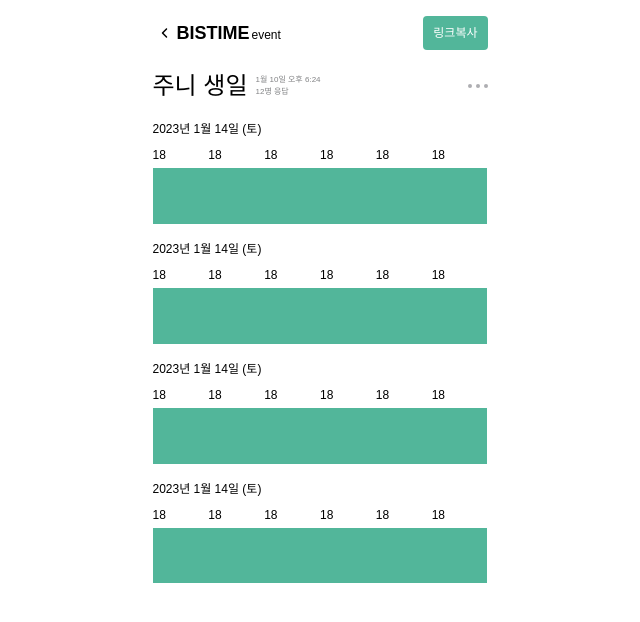
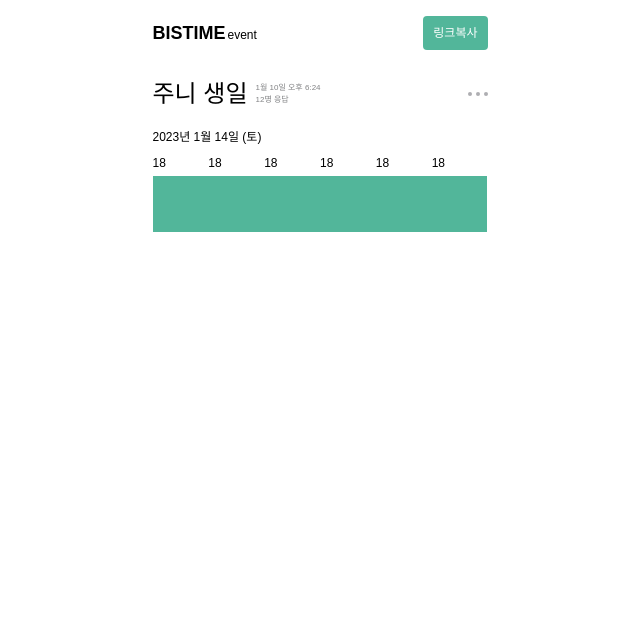
Before and after one commit to PI304/BisTime_Frontend, a Next.js app: page /event in a window 1280 px wide. Shown: the top 622 px of the page, without its empty margins (320-960 px from the left). Built offline with nearby package versions, Linux system fonts and the light colour scheme; a web font is replaced by a local one.

Commit message:
feat : DashBoard 컴포넌트화

```diff
--- /dev/null
+++ b/src/components/event/Calender/DashBoard/DashBoard.tsx
@@ -0,0 +1,19 @@
+export default function DashBoard() {
+  return (
+    <div className="mt-4">
+      <div className="text-12">2023년 1월 14일 (토)</div>
+      <div className="grid grid-cols-6 grid-rows-1">
+        {[1, 2, 3, 4, 5, 6].map((_, index) => (
+          <div key={index}>
+            <p className="text-left font-light text-12 mt-2">18</p>
+            <div
+              className={`w-full aspect-square mt-1 bg-primary-green-1 bg-opa bg-opacity-${
+                Math.floor(Math.random() * 20) * 5 + 5
+              }`}
+            />
+          </div>
+        ))}
+      </div>
+    </div>
+  );
+}
--- /dev/null
+++ b/src/components/event/Calender/DashBoard/index.tsx
@@ -0,0 +1 @@
+export { default } from './DashBoard';
--- a/src/pages/event/index.tsx
+++ b/src/pages/event/index.tsx
@@ -1,11 +1,12 @@
+import Layout from '@components/common/Layout';
 import Navigate from '@components/common/Navigate';
-import Layout from '@components/common/Layout';
+import DashBoard from '@components/event/Calender/DashBoard';
 
 export default function Event() {
   return (
     <Layout>
-      <Navigate back link />
-      <div className="w-full flex flex-col pt-2">
+      <Navigate link />
+      <div className="w-full flex flex-col mt-4">
         <div className="w-full flex items-center justify-between">
           <div className="flex items-center">
             <div className="text-24">주니 생일</div>
@@ -20,65 +21,8 @@ export default function Event() {
             <div className="w-1 aspect-square rounded-full bg-gray-5" />
           </div>
         </div>
-        <div className="mt-4">
-          <div className="text-12">2023년 1월 14일 (토)</div>
-          <div className="grid grid-cols-6 grid-rows-1">
-            {[1, 2, 3, 4, 5, 6].map((_, index) => (
-              <div key={index}>
-                <p className="text-left font-light text-12 mt-2">18</p>
-                <div
-                  className={`w-full aspect-square mt-1 bg-primary-green-1 bg-opa bg-opacity-${
-                    Math.floor(Math.random() * 20) * 5 + 5
-                  }`}
-                />
-              </div>
-            ))}
-          </div>
-        </div>
-        <div className="mt-4">
-          <div className="text-12">2023년 1월 14일 (토)</div>
-          <div className="grid grid-cols-6 grid-rows-1">
-            {[1, 2, 3, 4, 5, 6].map((_, index) => (
-              <div key={index}>
-                <p className="text-left font-light text-12 mt-2">18</p>
-                <div
-                  className={`w-full aspect-square mt-1 bg-primary-green-1 bg-opa bg-opacity-${
-                    Math.floor(Math.random() * 20) * 5 + 5
-                  }`}
-                />
-              </div>
-            ))}
-          </div>
-        </div>
-        <div className="mt-4">
-          <div className="text-12">2023년 1월 14일 (토)</div>
-          <div className="grid grid-cols-6 grid-rows-1">
-            {[1, 2, 3, 4, 5, 6].map((_, index) => (
-              <div key={index}>
-                <p className="text-left font-light text-12 mt-2">18</p>
-                <div
-                  className={`w-full aspect-square mt-1 bg-primary-green-1 bg-opa bg-opacity-${
-                    Math.floor(Math.random() * 20) * 5 + 5
-                  }`}
-                />
-              </div>
-            ))}
-          </div>
-        </div>
-        <div className="mt-4">
-          <div className="text-12">2023년 1월 14일 (토)</div>
-          <div className="grid grid-cols-6 grid-rows-1">
-            {[1, 2, 3, 4, 5, 6].map((_, index) => (
-              <div key={index}>
-                <p className="text-left font-light text-12 mt-2">18</p>
-                <div
-                  className={`w-full aspect-square mt-1 bg-primary-green-1 bg-opa bg-opacity-${
-                    Math.floor(Math.random() * 20) * 5 + 5
-                  }`}
-                />
-              </div>
-            ))}
-          </div>
+        <div>
+          <DashBoard />
         </div>
       </div>
     </Layout>
```
